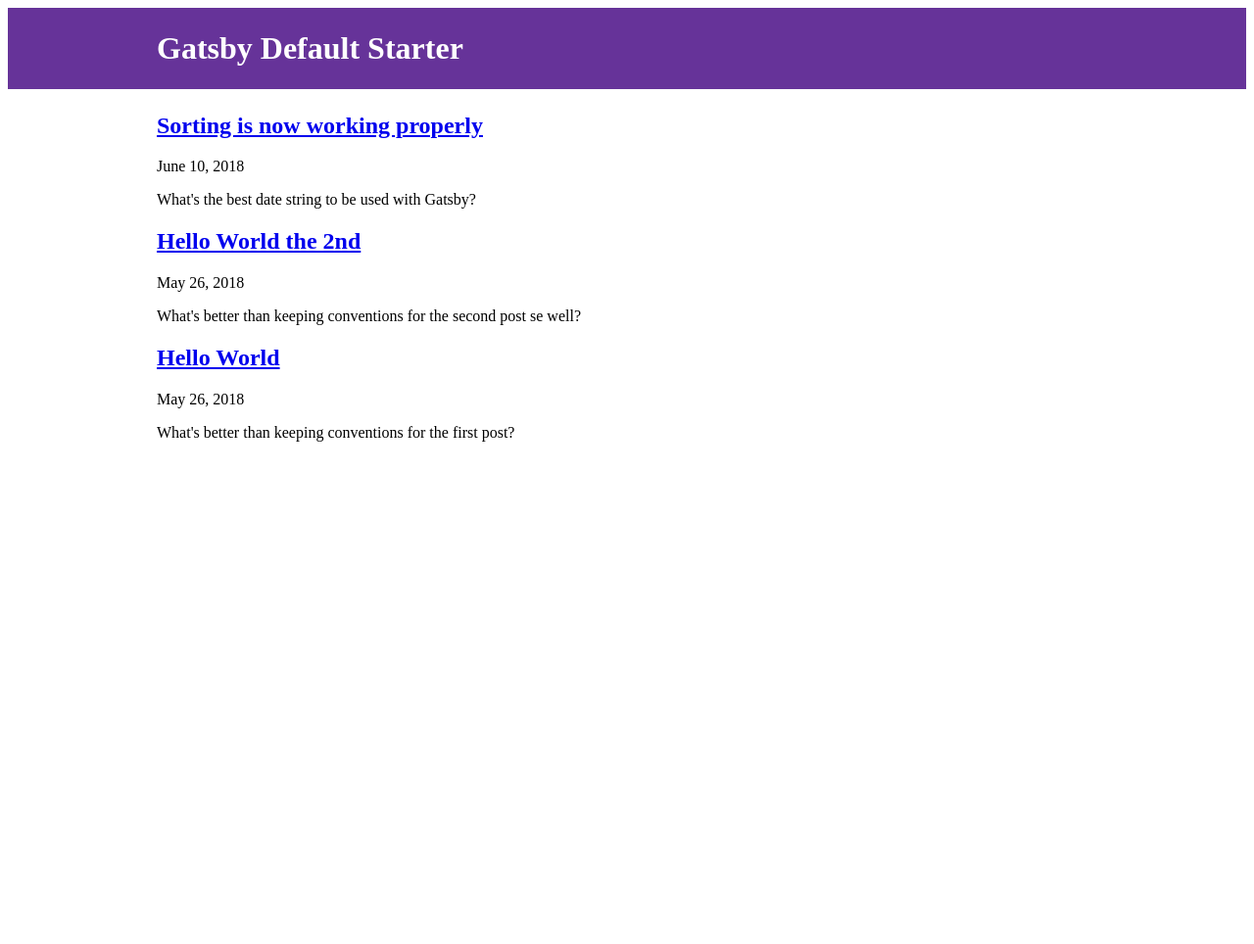
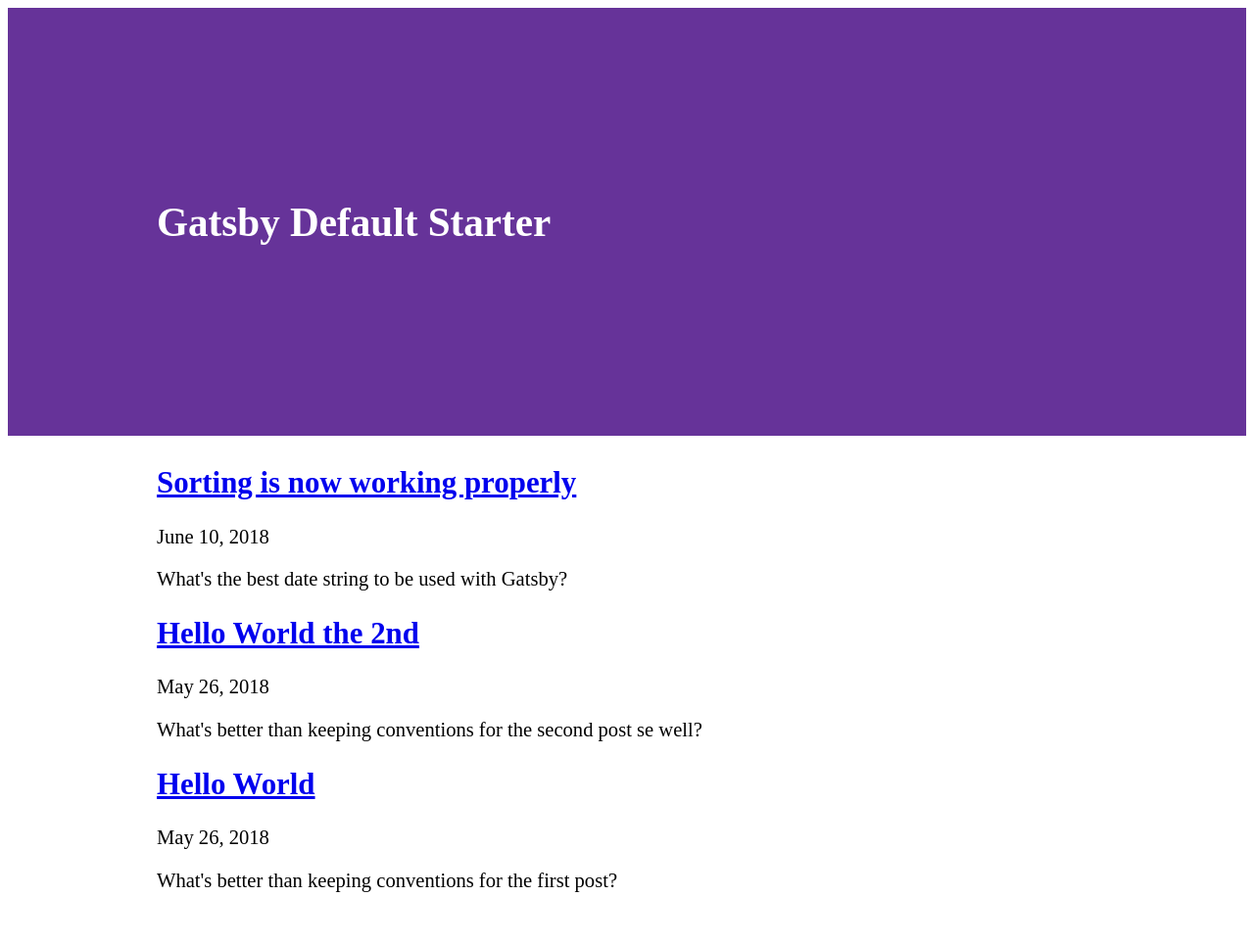
Before and after one commit to carusog/carusog, a Gatsby site: page / in a window 1280 px wide. Shown: the whole page at 98% size. Before the commit the page ends 800 px from the top, so only its background shows below. Built offline with nearby package versions, Linux system fonts and the light colour scheme; Gatsby itself is replaced by a stand-in of ours.

Commit message:
Add sass plugin some basic styles for fluid typography

```diff
--- a/gatsby-config.js
+++ b/gatsby-config.js
@@ -12,5 +12,7 @@
             },
         },
         `gatsby-transformer-remark`,
+        // FIXME: Plugin not working?
+        `gatsby-plugin-sass`
     ],
 }
--- a/package.json
+++ b/package.json
@@ -7,9 +7,11 @@
         "gatsby": "next",
         "gatsby-image": "next",
         "gatsby-plugin-react-helmet": "next",
-        "gatsby-plugin-sharp": "^2.0.0-beta.5",
+        "gatsby-plugin-sass": "next",
+        "gatsby-plugin-sharp": "next",
         "gatsby-source-filesystem": "next",
         "gatsby-transformer-remark": "next",
+        "node-sass": "^4.9.2",
         "react": "^16.4.1",
         "react-dom": "^16.4.1",
         "react-helmet": "^5.2.0"
--- a/src/components/layout.js
+++ b/src/components/layouts/index.js
@@ -3,7 +3,9 @@
 import Helmet from 'react-helmet'
 import { StaticQuery, graphql} from 'gatsby'
 
-import Header from './header'
+import Header from '../header'
+// FIXME: see gatsby config for issues with sass plugin
+import './index.scss'
 // import './index.css'
 
 const Layout = ({ children }) => {
--- a/src/layouts/index.css
+++ b/src/components/layouts/index.scss
@@ -623,3 +623,60 @@
     font-size: 100%;
   }
 } */
+
+// =========================================================================
+//
+//  https://www.sassmeister.com/gist/7f22e44ace49b5124eec
+//
+//  PRECISE CONTROL OVER RESPONSIVE TYPOGRAPHY FOR SASS
+//  ---------------------------------------------------
+//  Indrek Paas @indrekpaas
+//
+//  Inspired by Mike Riethmuller's Precise control over responsive typography
+//  http://madebymike.com.au/writing/precise-control-responsive-typography/
+//
+//  Borrowed `strip-unit` function from Hugo Giraudel
+//  https://css-tricks.com/snippets/sass/strip-unit-function/
+//
+//  02.04.2018 Remove `screen` keyword from media queries
+//  11.08.2016 Remove redundant `&` self-reference
+//  31.03.2016 Remove redundant parenthesis from output
+//  02.10.2015 Add support for multiple properties
+//  24.04.2015 Initial release
+//
+// =========================================================================
+
+@mixin fluid-type($properties, $min-vw, $max-vw, $min-value, $max-value) {
+    @each $property in $properties {
+        #{$property}: $min-value;
+    }
+    @media (min-width: $min-vw) {
+        @each $property in $properties {
+            #{$property}: calc(#{$min-value} + #{strip-unit($max-value - $min-value)} * (100vw - #{$min-vw}) / #{strip-unit($max-vw - $min-vw)});
+        }
+    }
+    @media (min-width: $max-vw) {
+        @each $property in $properties {
+            #{$property}: $max-value;
+        }
+    }
+}
+
+@function strip-unit($number) {
+    @if type-of($number)=="number" and not unitless($number) {
+        @return $number / ($number * 0 + 1);
+    }
+    @return $number;
+}
+
+/* Single property */
+
+html {
+    @include fluid-type(font-size, 320px, 1366px, 16px, 21px);
+}
+
+/* Multiple properties with same values */
+
+h1 {
+    @include fluid-type(padding-bottom padding-top, 20em, 70em, 2em, 4em);
+}
--- a/src/pages/index.js
+++ b/src/pages/index.js
@@ -1,6 +1,6 @@
 import React from 'react'
 import { Link, graphql } from 'gatsby'
-import Layout from '../components/layout'
+import Layout from '../components/layouts/index'
 
 const IndexPage = ({ data }) => {
     console.log(data)
--- a/src/pages/page-2.js
+++ b/src/pages/page-2.js
@@ -1,6 +1,6 @@
 import React from 'react'
 import { Link } from 'gatsby'
-import Layout from '../components/layout'
+import Layout from '../components/layouts/index'
 
 const SecondPage = () => (
     <Layout>
--- a/src/templates/blog-post.js
+++ b/src/templates/blog-post.js
@@ -1,7 +1,7 @@
 import React from 'react'
 import { Link, graphql } from 'gatsby'
 import Helmet from 'react-helmet'
-import Layout from "../components/layout";
+import Layout from '../components/layouts/index';
 
 const Template = ({ data, location, pageContext }) => {
     const { markdownRemark: post } = data
```
Also changed, not shown: 1 other file.
